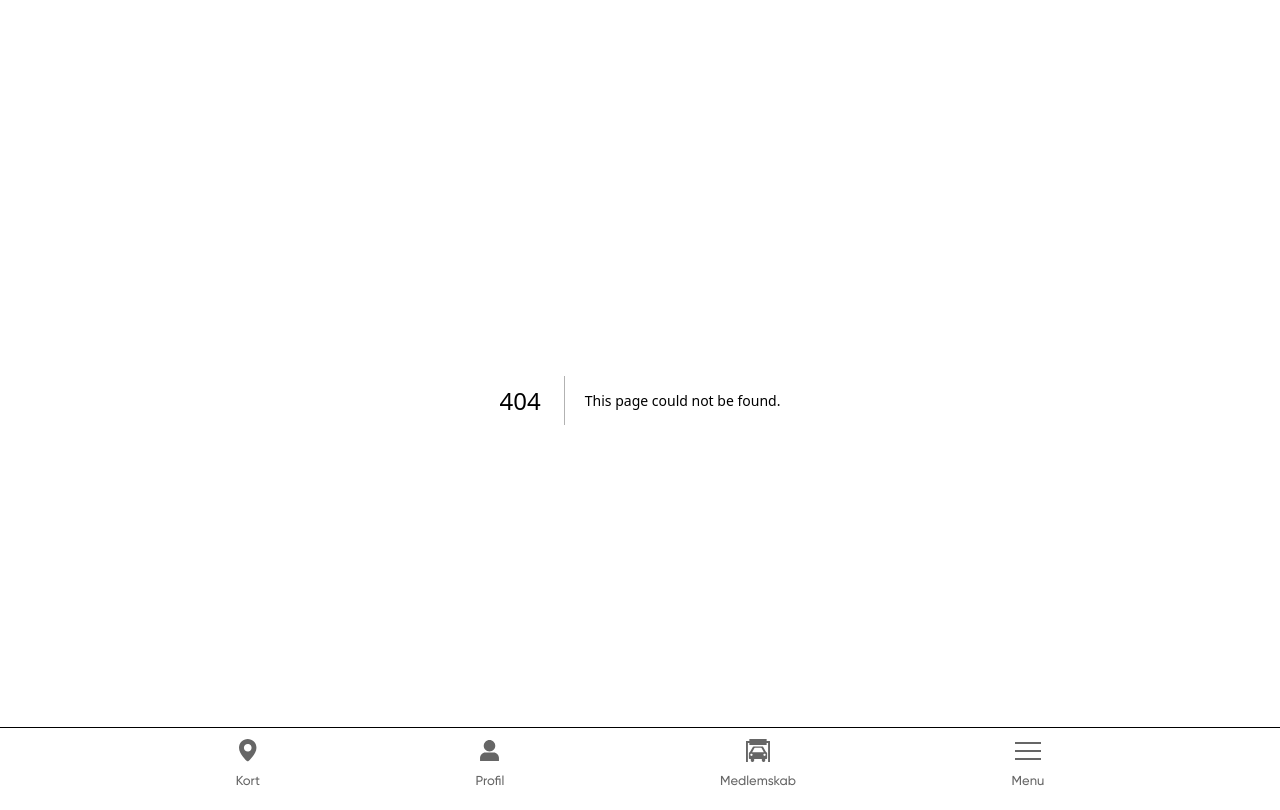
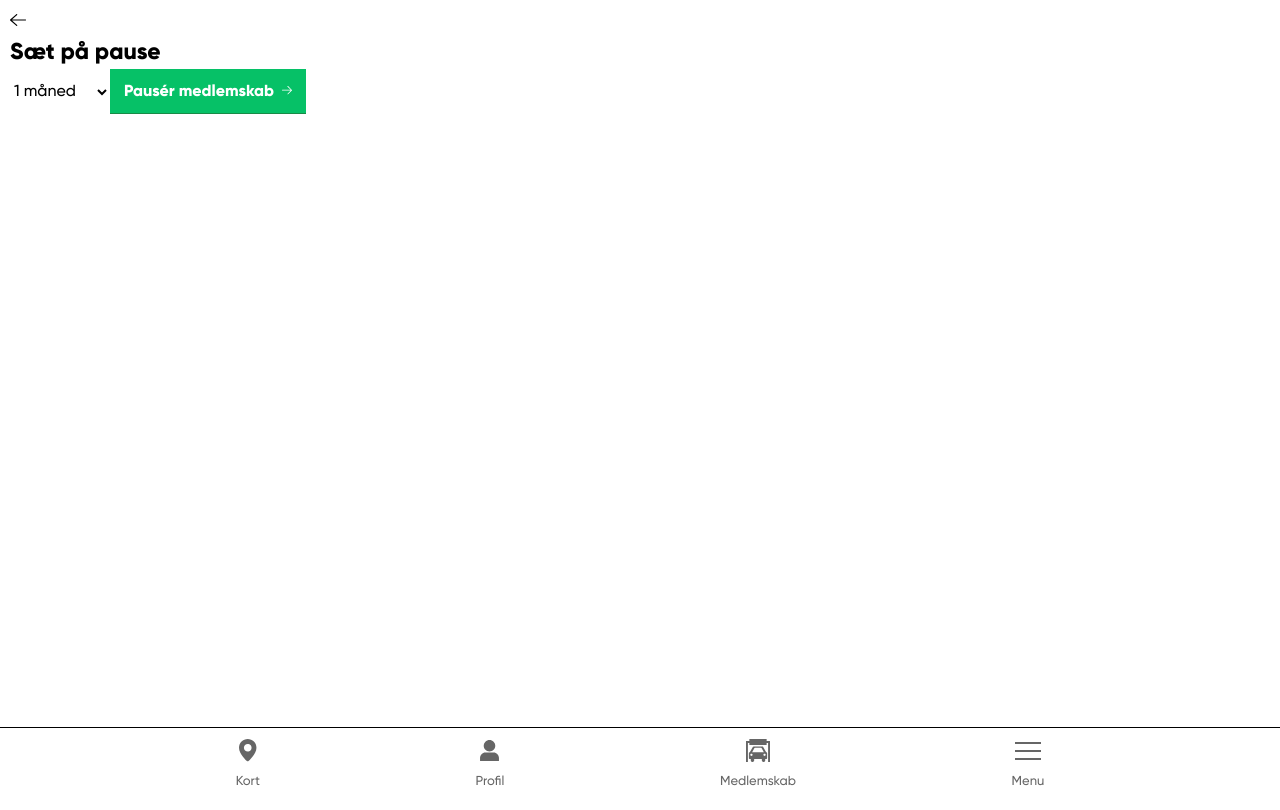
Before and after one commit to Cecilie-Jadach/wash-world-client, a Next.js app: page /pause-membership in a window 1280 px wide. Before the commit this address had no page. Built offline with nearby package versions, Linux system fonts and the light colour scheme.

Commit message:
feat: implement membership pause functionality and user feedback notifications

```diff
--- a/app/hooks/useMembership.ts
+++ b/app/hooks/useMembership.ts
@@ -34,7 +34,7 @@ export function useMembership(token: string) {
 
     const reactivateMutation = useMutation({
         mutationFn: () => reactivateMembershipFetch(token),
-        onSuccess: () => queryClient.invalidateQueries({ queryKey: ['membership'] })
+        onSuccess: () => queryClient.invalidateQueries({ queryKey: ['user'] })
     })
 
     return { pauseMutation, reactivateMutation }
--- a/app/layout.tsx
+++ b/app/layout.tsx
@@ -2,11 +2,14 @@ import type { Metadata } from "next"
 import Navbar from "@/components/Navbar"
 import "./globals.css"
 import QueryProvider from "../components/QueryProvider"
+import { Toaster } from 'react-hot-toast'
+import Image from 'next/image'
 
 export const metadata: Metadata = {
   title: "Wash World app",
   description: "Generated by create next app",
 };
+
 
 export default function RootLayout({
   children,
@@ -22,6 +25,33 @@ export default function RootLayout({
       <body className="h-full">
         {children}
         <Navbar />
+        <Toaster
+    position="bottom-center"
+    toastOptions={{
+        success: {
+          icon: <Image src="/icons/check_green_icon.svg" alt="green check icon" width={16} height={16}/>,
+            style: {
+                background: '#E6F9F0',
+                color: '#000000',
+                fontWeight: '400',
+                borderWidth: '1px',
+                borderColor: '#198b47',
+                borderRadius: '0px'
+            }
+        },
+        error: {
+          icon: <Image src="/icons/error_icon.svg" alt="error icon" width={16} height={16}/>,
+            style: {
+                background: '#FAECEC',
+                color: '#000000',
+                fontWeight: '400',
+                borderWidth: '1px',
+                borderColor: "#d14343",
+                borderRadius: '0px',
+            }
+        }
+    }}
+/>
       </body>
     </html>
     </QueryProvider>
--- a/app/membership/page.tsx
+++ b/app/membership/page.tsx
@@ -1,29 +1,45 @@
 "use client"
+import { useEffect, useState } from 'react'
+import { useQuery } from '@tanstack/react-query'
+import { fetchUserQuery } from '../hooks/useUser'
+import { User } from '../../types/user'
+import MembershipCard from "../../components/MembershipStatusCard"
+import Button from '../../components/Button'
+import ReturnArrow from '../../components/ReturnArrow'
+import { useMembership } from "../hooks/useMembership"
+import toast from 'react-hot-toast'
 
-import { useState, useEffect } from 'react'
-import ReturnArrow from "../../components/ReturnArrow"
-import MembershipStatusCard from "../../components/MembershipStatusCard"
-import Button from "../../components/Button"
-
-export default function page() {
-    const status = "active"
+export default function MembershipPage() {
     const [token, setToken] = useState<string>('')
+    const { reactivateMutation } = useMembership(token)
 
     useEffect(() => {
         const storedToken = localStorage.getItem('token')
         if (storedToken) setToken(storedToken)
     }, [])
 
-return (
-    <main className="m-2xs pb-xl">
-        <ReturnArrow/>
-        <h1 className="font-extrabold text-xl">Dit medlemsskab</h1>
-        <MembershipStatusCard membership="Premium" price={169} washes={3} status={status} token={token}/>
-        <h2 className="font-extrabold text-xl">Handlinger</h2>
-        <div className="grid">
-        <Button>Skift medlemsskab</Button>
-        <Button variant="secondary" icon={false}>Sæt på pause</Button>
-        </div>
-    </main>
-)
+    const { data: user } = useQuery<User>({
+        queryKey: ['user'],
+        queryFn: () => fetchUserQuery(token),
+        enabled: !!token
+    })
+
+    if (!user) return <p>Loader...</p>
+
+    const membershipStatus = user.membership_paused_at > 0 ? 'paused' : 'active'
+
+    const handleReactivate = async () => {
+        await reactivateMutation.mutateAsync()
+        toast.success('Dit medlemskab er genoptaget')}
+
+    return (
+        <main className="m-2xs pb-xl">
+            <ReturnArrow />
+            <h1 className="font-extrabold text-xl">Dit medlemskab</h1>
+            <MembershipCard user={user} membershipStatus={membershipStatus}/>
+            {membershipStatus === 'active' ? (
+                <Button href="/pause-membership">Sæt på pause</Button>
+            ): (<Button variant="secondary" icon={false} onClick={handleReactivate} disabled={reactivateMutation.isPending}>{reactivateMutation.isPending ? 'Venter...' : 'Genoptag medlemskab'}</Button>)}
+        </main>
+    )
 }
--- /dev/null
+++ b/app/pause-membership/page.tsx
@@ -0,0 +1,44 @@
+"use client"
+import { useState, useEffect } from 'react'
+import { useRouter } from 'next/navigation'
+import { useMembership } from '../hooks/useMembership'
+import ReturnArrow from '../../components/ReturnArrow'
+import Button from '../../components/Button'
+import toast from 'react-hot-toast'
+
+export default function PauseMembershipPage() {
+    const router = useRouter()
+    const [token, setToken] = useState<string>('')
+    const [pauseMonths, setPauseMonths] = useState<number>(1)
+    const { pauseMutation } = useMembership(token)
+
+    useEffect(() => {
+        const storedToken = localStorage.getItem('token')
+        if (storedToken) setToken(storedToken)
+    }, [])
+
+    const handlePause = async () => {
+        await pauseMutation.mutateAsync(pauseMonths)
+        toast.success('Medlemskab er sat på pause')
+        router.push('/membership')
+    }
+
+    return (
+        <main className="m-2xs pb-xl">
+            <ReturnArrow />
+            <h1 className="font-extrabold text-xl">Sæt på pause</h1>
+
+            <select onChange={(e) => setPauseMonths(Number(e.target.value))}>
+                <option value={1}>1 måned</option>
+                <option value={2}>2 måneder</option>
+                <option value={3}>3 måneder</option>
+            </select>
+
+            <Button onClick={handlePause} disabled={pauseMutation.isPending}>
+                {pauseMutation.isPending ? 'Venter...' : 'Pausér medlemskab'}
+            </Button>
+
+            {pauseMutation.isError && <p>{pauseMutation.error.message}</p>}
+        </main>
+    )
+}
--- a/components/MembershipStatusCard.tsx
+++ b/components/MembershipStatusCard.tsx
@@ -1,96 +1,24 @@
 "use client"
-import { useState } from 'react'
-import { MembershipStatus, MembershipStatusCardProps } from "../types/membership"
-import { useMembership } from "../app/hooks/useMembership"
-import { useQuery } from '@tanstack/react-query'
-import { fetchUserQuery  } from "../app/hooks/useUser"
-import { User } from "../types/user"
+import { User } from '../types/user'
+import { MembershipStatus } from '../types/membership'
 
-
-export default function MembershipStatusCard({ price, washes, status, token }: MembershipStatusCardProps) {
-    // State til at holde styr på om medlemskabet er aktivt eller pauseret
-    const [membershipStatus, setMembershipStatus] = useState<MembershipStatus>(status)
-    // State til antal måneder brugeren vil pausere
-    const [pauseMonths, setPauseMonths] = useState<number>(1)
-    // Hent pause og reactivate mutations fra custom hook useMembership.ts
-    const { pauseMutation, reactivateMutation } = useMembership(token)
-
-    //https://medium.com/@emiklad/a-beginners-guide-to-react-query-tanstack-v5-part-3-the-usequery-hook-af6af5abea07
-    const { data } = useQuery<User>({
-    queryKey: ['user'],
-    queryFn: () => fetchUserQuery(token),
-    enabled: !!token})
-
-    // Håndter at data ikke er loadet endnu
-    if (!data) return <p>Loader...</p>
-
-    // console.log('user data:', data)
-    console.log('token:', token)
-
-    // Kaldes når brugeren klikker på "Pausér medlemskab"
-    const handlePause = async () => {
-        // mutateAsync kalder pauseMembershipFetch med pauseMonths
-        await pauseMutation.mutateAsync(pauseMonths)
-        // Opdater state så UI'et skifter til "På pause"
-        setMembershipStatus('paused')
+type MembershipCardProps = {
+    user: User
+    membershipStatus: MembershipStatus
 }
 
-    // Kaldes når brugeren klikker på "Genaktiver medlemsskab"
-    const handleReactivate = async () => {
-        // mutateAsync kalder reactivateMembershipFetch
-        await reactivateMutation.mutateAsync()
-        // Opdater state så UI'et skifter til "Aktivt"
-        setMembershipStatus('active')
-    }
-
+export default function MembershipCard({ user, membershipStatus }: MembershipCardProps) {
     return (
         <div className="bg-grey-5 p-s">
-            <div>
             <div className="flex justify-between">
-                <p className="text-xl">{data.user_membership}</p>
-                {/* Status label skifter farve og tekst afhængigt af membershipStatus */}
+            <p className="text-xl">{user.user_membership}</p>
             <span className={membershipStatus === 'active'
-                    ? 'bg-light-green px-3xs py-4xs border border-green-white-background'
+                ? 'bg-light-green border border-green-border px-3xs py-4xs '
                 : 'bg-grey-10 text-black px-xs py-4xs rounded-full'}>
                 {membershipStatus === 'active' ? 'Aktivt' : 'På pause'}
             </span>
             </div>
-                <div>
-
-                    {membershipStatus === 'active' ? (
-                        <div>
-                            <select onChange={(e) => setPauseMonths(Number(e.target.value))}>
-                                <option value={1}>1 måned</option>
-                                <option value={2}>2 måneder</option>
-                                <option value={3}>3 måneder</option>
-                            </select>
-                            {/* disabled mens requesten kører så brugeren ikke klikker flere gange */}
-                            <button
-                                onClick={handlePause}
-                                disabled={pauseMutation.isPending}
-                            >
-                                {/* Skift tekst mens der ventes på svar fra Flask */}
-                                {pauseMutation.isPending ? 'Venter...' : 'Pausér medlemskab'}
-                            </button>
-                        </div>
-                    ) : (
-                        <button
-                            onClick={handleReactivate}
-                            disabled={reactivateMutation.isPending}
-                        >
-                            {reactivateMutation.isPending ? 'Venter...' : 'Genaktivér medlemskab'}
-                        </button>
-                    )}
-                    {/* Vis fejlbesked hvis requesten fejler */}
-                    {pauseMutation.isError && <p>{pauseMutation.error.message}</p>}
-                    {reactivateMutation.isError && <p>{reactivateMutation.error.message}</p>}
-                </div>
-            </div>
-            <p>{price} kr/md.</p>
-            <div className="flex justify-between">
-                <p>Vaske denne måned</p>
-                <p>{washes}</p>
-            </div>
+            {user.user_membership === 'Guld' && <p>139 kr/md.</p> || user.user_membership === 'Premium' && <p>169 kr/md.</p> || user.user_membership === 'Brilliant' && <p>199 kr/md.</p> || user.user_membership === 'Enkeltvask' && <p>0 kr/md.</p>}
         </div>
     )
 }
--- a/package.json
+++ b/package.json
@@ -16,7 +16,8 @@
     "next": "^15.0.0",
     "react": "^19.2.5",
     "react-dom": "^19.2.5",
-    "react-hook-form": "^7.75.0"
+    "react-hook-form": "^7.75.0",
+    "react-hot-toast": "^2.6.0"
   },
   "devDependencies": {
     "@tailwindcss/postcss": "^4",
--- a/types/user.ts
+++ b/types/user.ts
@@ -4,4 +4,5 @@ export type User = {
     license_plate: string
     primary_location: string
     user_membership: string
+    membership_paused_at: number
 }
```
Also changed, not shown: public/icons/error_icon.svg (added), 1 other file (tests, documents, lock files or other folders). Lines whose indentation alone changed are shown as unchanged.
